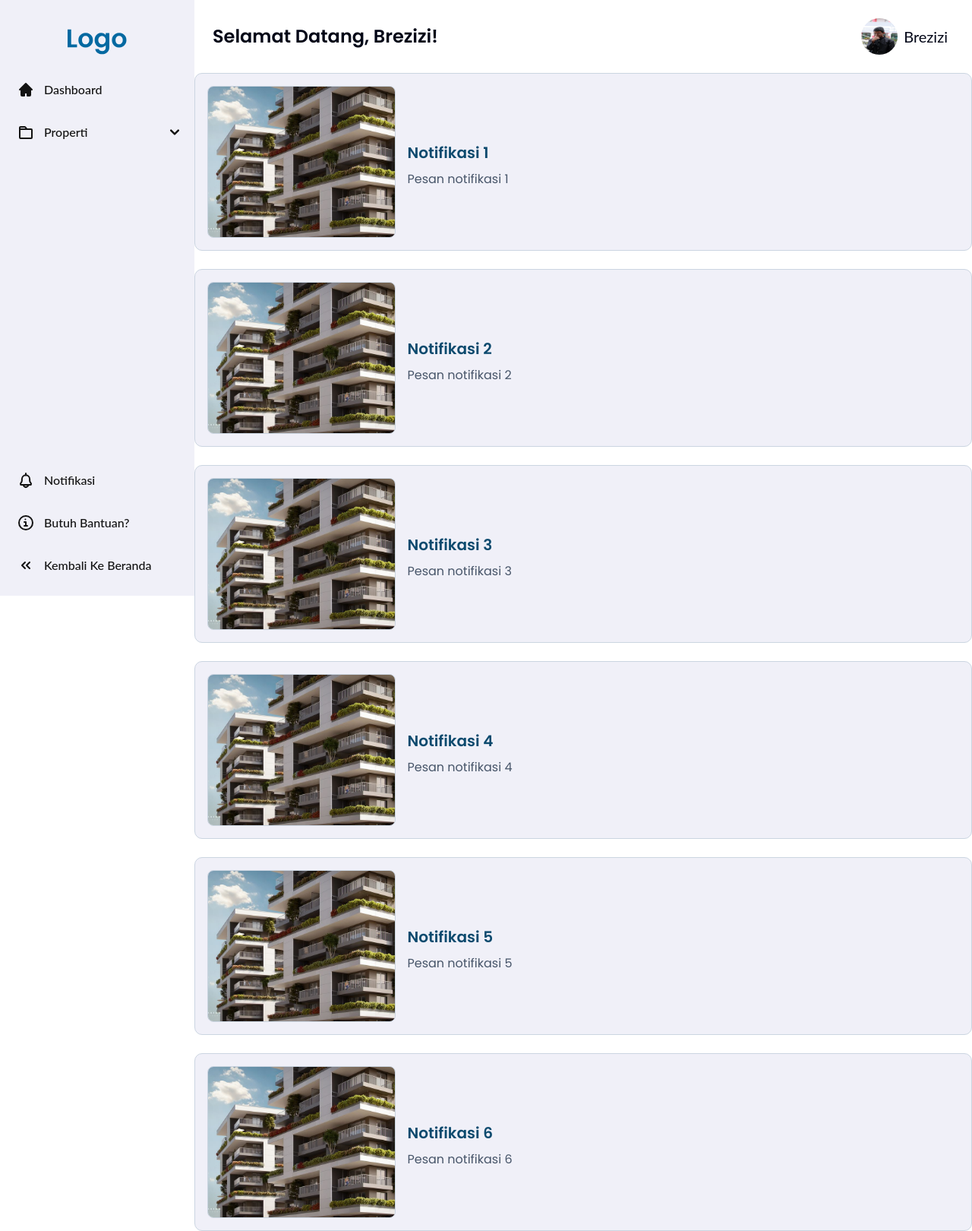
After one commit to NaufalArkananta/OLM, a Laravel app: page /admin/agen/notif in a window 1280 px wide. The commit adds this page. Shown: the whole page at 76% size. Run offline with Laravel 12, Linux system fonts and the light colour scheme; style sheets or scripts are compiled from the project's sources; some libraries are stand-ins or nearby versions; some web fonts are replaced.

Commit message:
feat: add notification feature with display in admin panel

```diff
--- a/app/Http/Controllers/agenController.php
+++ b/app/Http/Controllers/agenController.php
@@ -89,4 +89,48 @@ class agenController extends Controller
         ];
         return view("admin/agen/prop-selled", compact("data_property"));
     }
+
+    public function notif(Request $request) {
+        // Contoh: ambil data notifikasi dari model Notif, relasi agen, dan paginasi
+        $data_notif = [
+            [
+                "title" => "Notifikasi 1",
+                "message" => "Pesan notifikasi 1",
+                "image" => "/img/apartement-dummy.jpg",
+                "created_at" => now()->subDays(1),
+            ],
+            [
+                "title" => "Notifikasi 2",
+                "message" => "Pesan notifikasi 2",
+                "image" => "/img/apartement-dummy.jpg",
+                "created_at" => now()->subDays(2),
+            ],
+            [
+                "title" => "Notifikasi 3",
+                "message" => "Pesan notifikasi 3",
+                "image" => "/img/apartement-dummy.jpg",
+                "created_at" => now()->subDays(3),
+            ],
+            [
+                "title" => "Notifikasi 4",
+                "message" => "Pesan notifikasi 4",
+                "image" => "/img/apartement-dummy.jpg",
+                "created_at" => now()->subDays(4),
+            ],
+            [
+                "title" => "Notifikasi 5",
+                "message" => "Pesan notifikasi 5",
+                "image" => "/img/apartement-dummy.jpg",
+                "created_at" => now()->subDays(5),
+            ],
+            [
+                "title" => "Notifikasi 6",
+                "message" => "Pesan notifikasi 6",
+                "image" => "/img/apartement-dummy.jpg",
+                "created_at" => now()->subDays(6),
+            ],
+        ];
+
+        return view("admin/agen/notif", compact("data_notif"));
+    }
 }
--- /dev/null
+++ b/resources/views/admin/agen/notif.blade.php
@@ -0,0 +1,23 @@
+<x-admin-layout>
+    <section class="flex flex-col flex-wrap gap-6 items-center">
+        @foreach ($data_notif as $notif)
+            <div
+                class="p-4 bg-frost-white rounded-[10px] border flex gap-4 items-center border-slate-300 relative w-full">
+                {{-- Gambar Notifikasi --}}
+                @if (!empty($notif['image']))
+                    <img src="{{ $notif['image'] }}" alt="Gambar Notifikasi"
+                        class="object-cover w-1/4 h-[200px] rounded-[8px] border border-slate-300 ">
+                @endif
+                <div class="flex flex-col items-start w-full">
+
+                    {{-- Konten Notifikasi --}}
+                    <div class="text-start">
+                        <h5 class="my-2 text-3xl font-semibold text-sky-600">{{ $notif['title'] }}</h5>
+                        <p class="text-xl font-normal text-slate-600">{{ $notif['message'] }}</p>
+                    </div>
+                </div>
+
+            </div>
+        @endforeach
+    </section>
+</x-admin-layout>
--- a/routes/web.php
+++ b/routes/web.php
@@ -53,6 +53,8 @@ Route::middleware(['auth', 'role:agent'])->group(function () {
 });
 Route::post('/property/create', [PropertiController::class, 'store'])->name('properties.store');
 
+Route::get("/admin/agen/notif", [AgenController::class, 'notif'])->name('agen.notif');
+
 // route for validator dashboard
 Route::middleware(['auth', 'role:validator'])->group(function () {
     Route::get('/admin/validator/dashboard', [validatorController::class, 'index'])->name('admin.validator.dashboard');
@@ -96,7 +98,7 @@ Route::get('/properti', [propertiController::class, 'index']);
 Route::get('/wishlist', [propertiController::class, 'wishlist']);
 Route::get('/properti/{id}', [propertiController::class, 'show'])->name('properti.detail');
 
-Route::prefix('admin/owner')->group(function () {
+Route::prefix('/admin/owner')->group(function () {
     Route::get('/prop-active', [newOwnerController::class, 'activeProp']);
     Route::get('/prop-selled', [newOwnerController::class, 'selledProp']);
     Route::get('/prop-need-validate', [newOwnerController::class, 'needValidateProp']);
```
Also changed, not shown: resources/views/components/admin/prop-tambah.blade.php (+13 -12 lines).
